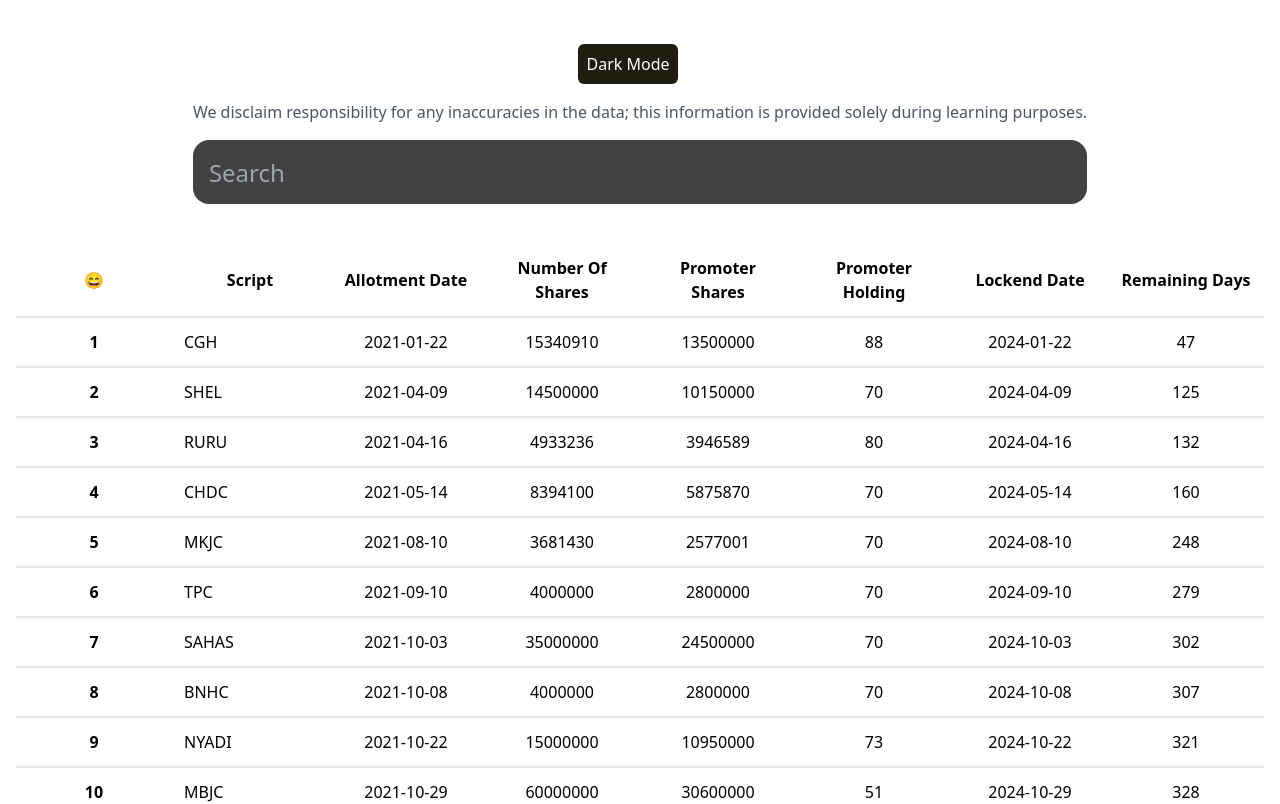
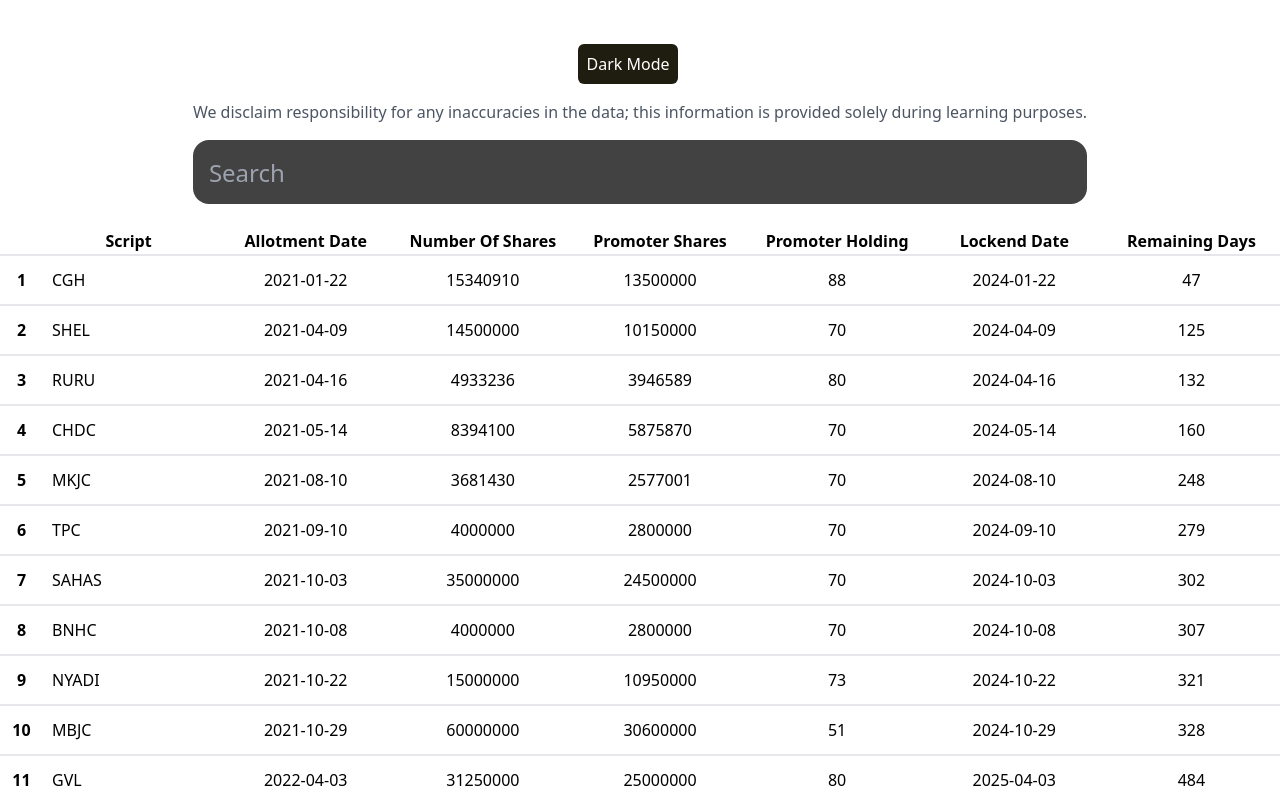
Before and after one commit to nabinkdl/PromoterLockEnd, a React (Vite) app: page / in a window 1280 px wide. Shown: the top 804 px of the page. Built offline with nearby package versions, Linux system fonts and the light colour scheme; no server answers.

Commit message:
update Row.jsx and Table.jsx

```diff
--- a/src/Row.jsx
+++ b/src/Row.jsx
@@ -12,8 +12,8 @@ function Row({data,index}) {
   return (
 
 <>
-      <tr className='border-t-2 border-b-2'>
-          <th className='p-3'>{index+1}</th>
+      <tr className='border-t-2 border-b-2 text-xs sm:text-base '>
+          <th className='pl-1'>{index+1}</th>
           <td className='p-3'>{data.SYMBOL}</td>
           <td className='p-3 text-center'>{data.AllotmentDate}</td>
           <td className='p-3 text-center'>{data.NumberOfShares}</td>
--- a/src/Table.jsx
+++ b/src/Table.jsx
@@ -72,18 +72,18 @@ return (
         onChange={(e) => setSearchTerm(e.target.value)}
       />
     </div>
-    <div className='bg-[#ffffff] dark:bg-slate-800 dark:text-cyan-50 transition-all rounded-md p-4 overflow-x-auto w-full'>
+    <div className='bg-[#ffffff] dark:bg-slate-800 dark:text-cyan-50 transition-all rounded-md  w-full'>
       <table className="divide-dashed table-fixed w-full">
         <thead>
-          <tr>
-            <th className='p-3'>😄</th>
-            <th className='p-3'>Script</th>
-            <th className='p-3'>Allotment Date</th>
-            <th className='p-3'>Number Of Shares</th>
-            <th className='p-3'>Promoter Shares</th>
-            <th className='p-3'>Promoter Holding</th>
-            <th className='p-3'>Lockend Date</th>
-            <th className='p-3'>Remaining Days</th>
+          <tr className='text-xs sm:text-base font-light md:font-medium '>
+            <th className='w-3 md:w-10'></th>
+            <th className='table-cell'>Script</th>
+            <th className='table-cell'>Allotment Date</th>
+            <th>Number Of Shares</th>
+            <th>Promoter Shares</th>
+            <th>Promoter Holding</th>
+            <th>Lockend Date</th>
+            <th>Remaining Days</th>
           </tr>
         </thead>
         <tbody>
```
